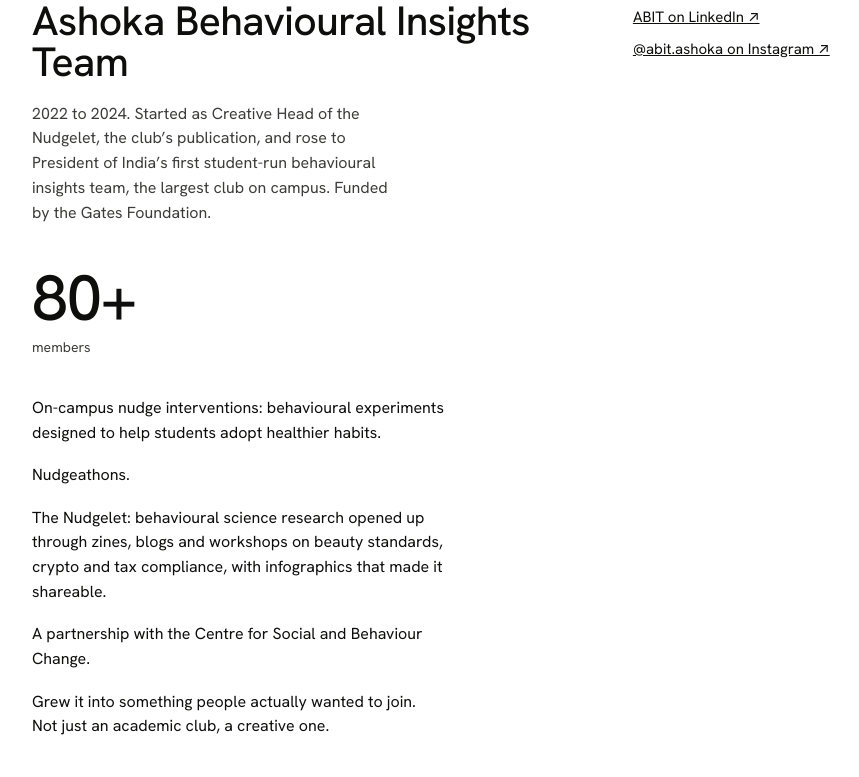
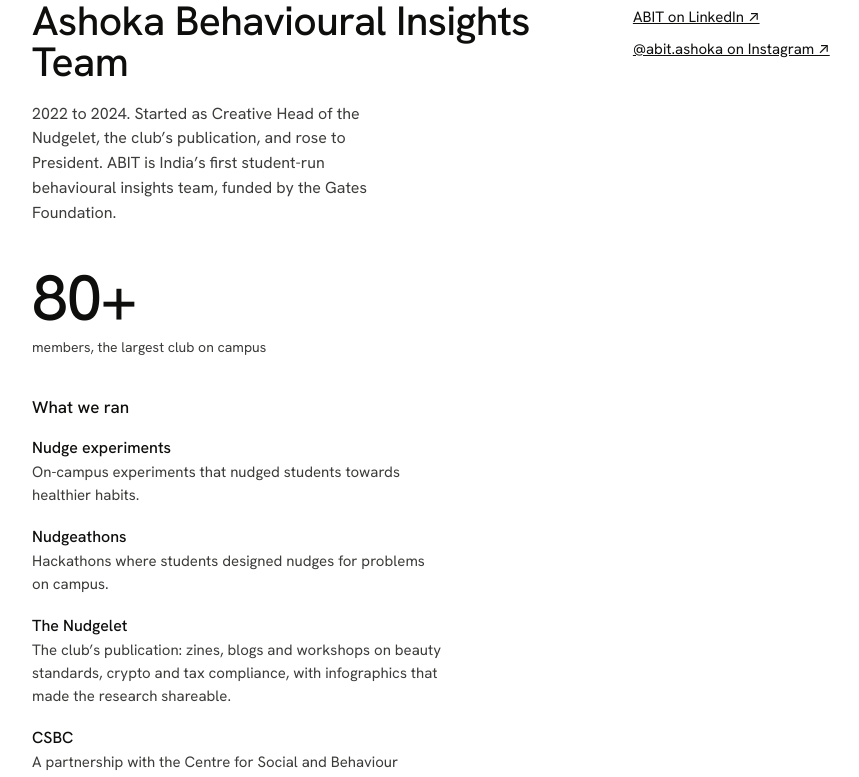
Before and after one commit to noorbsharma21/noorbsharma21.github.io, a plain HTML site: page behaviour.html in a window 1280 px wide. Shown: the part 5299-6076 px from the top of the page, without its empty margins (58-917 px from the left). Drawn offline with Linux system fonts and the light colour scheme.

Commit message:
ABIT: what the club ran, named and explained
The loose lines under ABIT become a short list under "What we ran":
each item named (nudge experiments, Nudgeathons, the Nudgelet, CSBC,
the club) with one line on what it was. "Largest club on campus" moves
under the 80+ figure.

Co-Authored-By: Claude Opus 5.5 <noreply@anthropic.com>

```diff
--- a/behaviour.html
+++ b/behaviour.html
@@ -48,6 +48,11 @@ addEventListener("DOMContentLoaded",()=>{ if(/^https?:$/.test(location.protocol)
   .did li{font-size:16px;line-height:1.55}
   .did a{text-decoration:underline;text-underline-offset:3px;text-decoration-thickness:1px}
   .did a:hover{color:var(--yellow)}
+  /* what ABIT ran: each thing named, then one line on what it was */
+  .co .what-h{font-weight:500;font-size:17px;margin:5vh 0 1.1em}
+  .what{margin:0;display:grid;gap:1.15em;max-width:46ch}
+  .what dt{font-weight:500;font-size:16px}
+  .what dd{margin:.2em 0 0;font-size:15px;line-height:1.55;color:var(--soft)}
   .proof{display:grid;gap:6vh;align-content:start;padding-top:.4em}
   .proof h3,.row h3{font-weight:500;font-size:17px;color:var(--ink);margin:0 0 1.1em}
   .proof p{font-size:15px;line-height:1.55;color:var(--soft);margin:0;max-width:40ch}
@@ -258,15 +263,16 @@ addEventListener("DOMContentLoaded",()=>{ if(/^https?:$/.test(location.protocol)
   <div>
     <img class="co-logo" src="assets/behaviour-page/abit-logo.jpg" alt="ABIT logo">
     <h2>Ashoka Behavioural Insights Team</h2>
-    <p class="role">2022 to 2024. Started as Creative Head of the Nudgelet, the club&rsquo;s publication, and rose to President of India&rsquo;s first student-run behavioural insights team, the largest club on campus. Funded by the Gates Foundation.</p>
-    <div class="figure"><b>80+</b><span>members</span></div>
-    <ul class="did">
-      <li>On-campus nudge interventions: behavioural experiments designed to help students adopt healthier habits.</li>
-      <li>Nudgeathons.</li>
-      <li>The Nudgelet: behavioural science research opened up through zines, blogs and workshops on beauty standards, crypto and tax compliance, with infographics that made it shareable.</li>
-      <li>A partnership with the Centre for Social and Behaviour Change.</li>
-      <li>Grew it into something people actually wanted to join. Not just an academic club, a creative one.</li>
-    </ul>
+    <p class="role">2022 to 2024. Started as Creative Head of the Nudgelet, the club&rsquo;s publication, and rose to President. ABIT is India&rsquo;s first student-run behavioural insights team, funded by the Gates Foundation.</p>
+    <div class="figure"><b>80+</b><span>members, the largest club on campus</span></div>
+    <h3 class="what-h">What we ran</h3>
+    <dl class="what">
+      <div><dt>Nudge experiments</dt><dd>On-campus experiments that nudged students towards healthier habits.</dd></div>
+      <div><dt>Nudgeathons</dt><dd>Hackathons where students designed nudges for problems on campus.</dd></div>
+      <div><dt>The Nudgelet</dt><dd>The club&rsquo;s publication: zines, blogs and workshops on beauty standards, crypto and tax compliance, with infographics that made the research shareable.</dd></div>
+      <div><dt>CSBC</dt><dd>A partnership with the Centre for Social and Behaviour Change at Ashoka University.</dd></div>
+      <div><dt>The club</dt><dd>Grown into one people wanted to join, as creative as it was academic.</dd></div>
+    </dl>
   </div>
   <div class="proof">
     <div>
```
